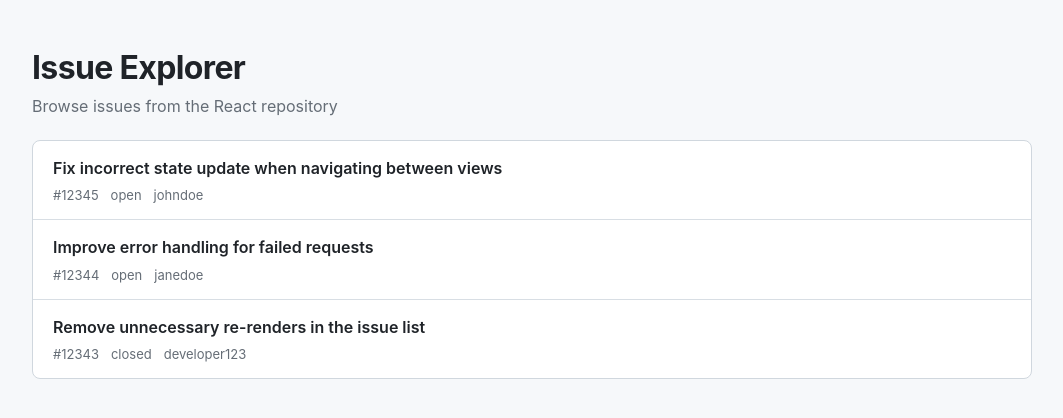
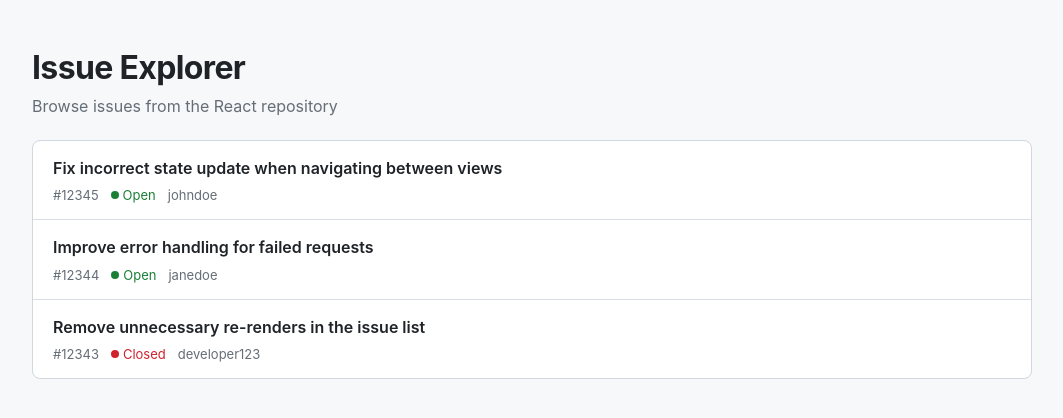
Before and after one commit to koninos/react-github-issue-explorer, a React (Vite) app: page / in a window 1280 px wide. Shown: the top 418 px of the page, without its empty margins (108-1171 px from the left). Built offline with nearby package versions, Linux system fonts and the light colour scheme.

Commit message:
Include issue status indicator

```diff
--- a/src/App.css
+++ b/src/App.css
@@ -15,6 +15,9 @@
   --color-surface: #ffffff;
   --color-border: #d0d7de;
   --color-border-subtle: #d8dee4;
+
+  --color-success: #1a7f37;
+  --color-danger: #cf222e;
 
   --font-size-sm: 13px;
   --font-size-md: 16px;
--- a/src/features/issues/issueList.css
+++ b/src/features/issues/issueList.css
@@ -33,6 +33,17 @@
   text-decoration: underline;
 }
 
+.issue-card__header a:focus-visible {
+  outline: 2px solid var(--color-text-link);
+  outline-offset: 3px;
+  border-radius: var(--radius-sm);
+}
+
+.issue-card__header a:hover {
+  color: var(--color-text-link);
+  text-decoration: underline;
+}
+
 .issue-card__meta {
   display: flex;
   align-items: center;
@@ -41,3 +52,25 @@
   color: var(--color-text-muted);
   font-size: var(--font-size-sm);
 }
+
+.issue-status {
+  display: inline-flex;
+  align-items: center;
+  gap: var(--spacing-xs);
+  text-transform: capitalize;
+}
+
+.issue-status__indicator {
+  width: 8px;
+  height: 8px;
+  border-radius: 50%;
+  background: currentColor;
+}
+
+.issue-status--open {
+  color: var(--color-success);
+}
+
+.issue-status--closed {
+  color: var(--color-danger);
+}
--- a/src/features/issues/issueList.tsx
+++ b/src/features/issues/issueList.tsx
@@ -48,7 +48,15 @@ export function IssueList() {
 
               <div className="issue-card__meta">
                 <span>#{number}</span>
-                <span>{state}</span>
+
+                <span className={`issue-status issue-status--${state}`}>
+                  <span
+                    className="issue-status__indicator"
+                    aria-hidden="true"
+                  />
+                  {state}
+                </span>
+
                 <span>{author}</span>
               </div>
             </article>
```
